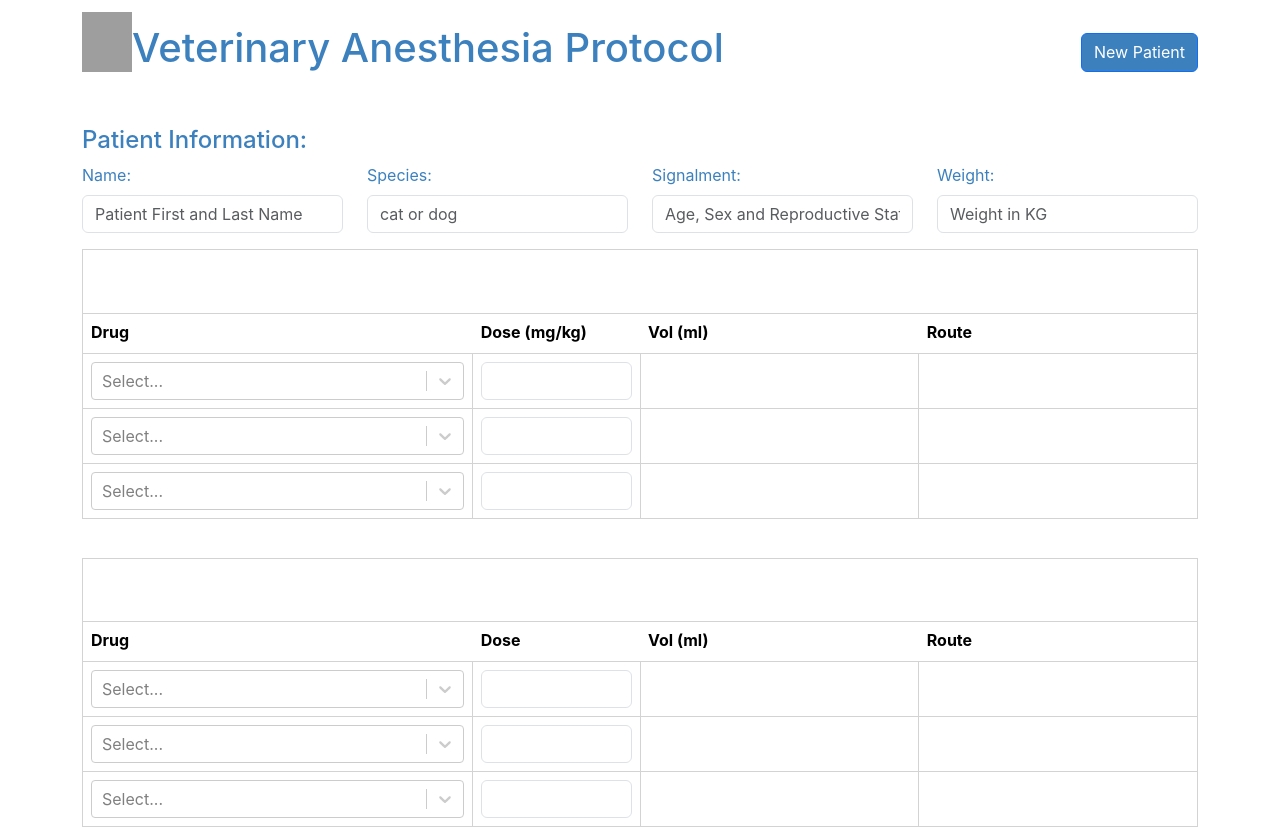
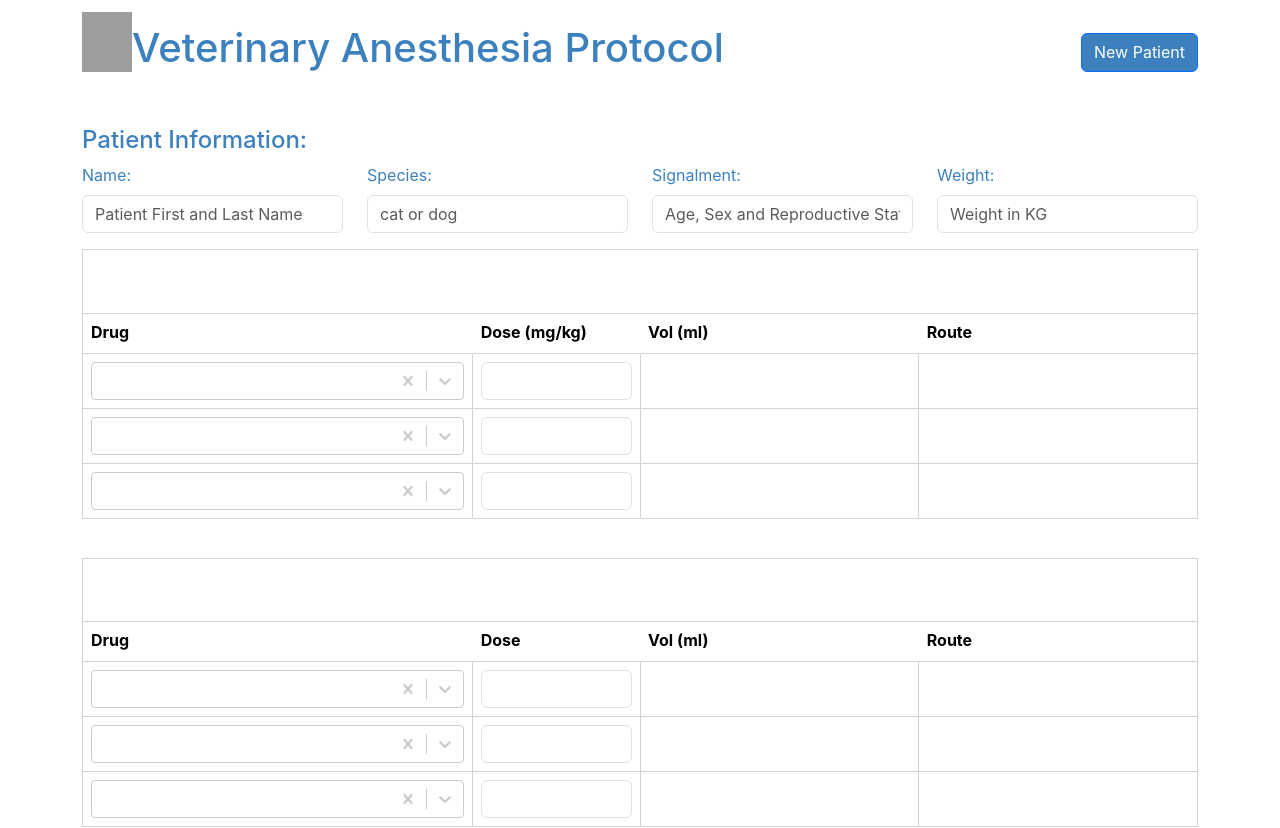
Before and after one commit to 1lynnj/vet-anes-front-end, a React (Create React App) app: page / in a window 1280 px wide. Shown: the top 828 px of the page. Built offline with nearby package versions, Linux system fonts and the light colour scheme; no server answers; grey boxes are pictures that could not be loaded.

Commit message:
Fixed New Patient Button

```diff
--- a/src/App.js
+++ b/src/App.js
@@ -10,7 +10,7 @@ import FluidRatesList from "./components/FluidRatesList";
 import FentanylCRIList from "./components/FentanylCRIList";
 
 function App() {
-  var INITIAL_PROTOCOL_DRUG_LIST = [
+  const INITIAL_PROTOCOL_DRUG_LIST = [
     {
       i: 0,
       drugId: null,
@@ -18,88 +18,78 @@ function App() {
       drugSet: "premed",
       volume: "",
       route: "",
-      selectedOption: null,
     },
     {
       i: 1,
-      drugId: "",
+      drugId: null,
       dose: "",
       drugSet: "premed",
       volume: "",
       route: "",
-      selectedOption: "",
     },
     {
       i: 2,
-      drugId: "",
+      drugId: null,
       dose: "",
       drugSet: "premed",
       volume: "",
       route: "",
-      selectedOption: "",
     },
     {
       i: 3,
-      drugId: "",
+      drugId: null,
       dose: "",
       drugSet: "induction",
       volume: "",
       route: "",
-      selectedOption: "",
     },
     {
       i: 4,
-      drugId: "",
+      drugId: null,
       dose: "",
       drugSet: "induction",
       volume: "",
       route: "",
-      selectedOption: "",
     },
     {
       i: 5,
-      drugId: "",
+      drugId: null,
       dose: "",
       drugSet: "induction",
       volume: "",
       route: "",
-      selectedOption: "",
     },
     {
       i: 6,
-      drugId: "",
+      drugId: null,
       dose: "",
       drugSet: "other",
       volume: "",
       route: "",
-      selectedOption: "",
     },
     {
       i: 7,
-      drugId: "",
+      drugId: null,
       dose: "",
       drugSet: "other",
       volume: "",
       route: "",
-      selectedOption: "",
     },
     {
       i: 8,
-      drugId: "",
+      drugId: null,
       dose: "",
       drugSet: "other",
       volume: "",
       route: "",
-      selectedOption: "",
     },
     {
       i: 9,
-      drugId: "",
+      drugId: null,
       dose: "",
       drugSet: "other",
       volume: "",
       route: "",
-      selectedOption: "",
     },
   ];
 
--- a/src/components/NewDrugInput.js
+++ b/src/components/NewDrugInput.js
@@ -1,20 +1,27 @@
 import React from "react";
-import { useState } from "react";
+import { useEffect, useState } from "react";
 import Select from "react-select";
 
 const NewDrugInput = (props) => {
-  let drugData = { ...props.drugData };
-  const [newDrugInput, setNewDrugInput] = useState(drugData);
+  let drugData = props.drugData;
+  const emptyDrug = { value: null, label: "" };
+  const [selectedDrug, setSelectedDrug] = useState(emptyDrug);
 
-  const onDrugChange = (drugId) => {
+  useEffect(() => {
+    if (!props.drugData.drugId) {
+      setSelectedDrug(emptyDrug);
+    }
+  }, [props.drugData]);
+
+  const onDrugChange = (drug) => {
     console.log("on drug change called");
     // Update the data with the change from the input
+    setSelectedDrug(drug);
     let updatedDrugData = {
       ...props.drugData,
-      drugId: drugId,
+      drugId: drug.value,
     };
     props.updateDrugList(updatedDrugData);
-    setNewDrugInput(updatedDrugData);
   };
 
   const onDoseChange = (e) => {
@@ -24,7 +31,6 @@ const NewDrugInput = (props) => {
       dose: e.target.value,
     };
     props.updateDrugList(updatedDrugData);
-    setNewDrugInput(updatedDrugData);
   };
 
   return (
@@ -32,8 +38,9 @@ const NewDrugInput = (props) => {
       <td>
         <Select
           options={props.drugOptions}
+          value={selectedDrug}
           onChange={(selectedOption) =>
-            selectedOption ? onDrugChange(selectedOption.value) : null
+            selectedOption.value ? onDrugChange(selectedOption) : null
           }
           isClearable
         />
```
